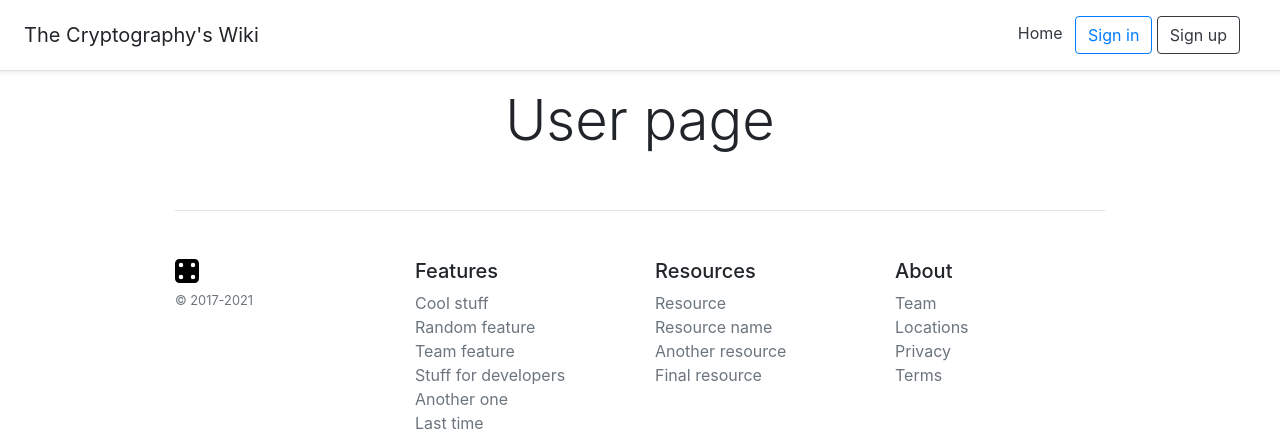
After one commit to filipposonnati/final_project, a Symfony app: template templates/main/user.html.twig in a window 1280 px wide. The commit adds this page. Shown: the top 432 px of the page. Run offline with Twig, Linux system fonts and the light colour scheme; the template is opened without the code that fills it, so the values that code supplies are empty; some libraries are stand-ins or nearby versions.

Commit message:
other pages

```diff
--- a/templates/base.html.twig
+++ b/templates/base.html.twig
@@ -37,6 +37,14 @@
 				<nav class="my-2 my-md-0 mr-md-3">
 					{% if app.request.pathinfo != '/' %}
 						<a class="p-2 text-dark" href="{{ path('') }}">Home</a>
+					{% endif %}
+
+					{% if is_granted('ROLE_USER') and (app.request.pathinfo != '/user') %}
+						<a class="p-2 text-dark" href="{{ path('app_user') }}">User</a>
+					{% endif %}
+
+					{% if is_granted('ROLE_ADMIN') and (app.request.pathinfo != '/admin') %}
+						<a class="p-2 text-dark" href="{{ path('app_admin') }}">Admin</a>
 					{% endif %}
 
 					{% if (app.user == false) and (app.request.pathinfo != '/login') %}
--- /dev/null
+++ b/templates/main/user.html.twig
@@ -0,0 +1,10 @@
+{% extends 'base.html.twig' %}
+
+{% block title %}White theme
+{% endblock %}
+
+{% block body %}
+	<div class="d-flex justify-content-center">
+		<h1 class="display-4">User page</h1>
+	</div>
+{% endblock %}
```
Also changed, not shown: src/Controller/MainController.php (+21 -1 lines), templates/main/admin.html.twig (added, +10 -0 lines).
